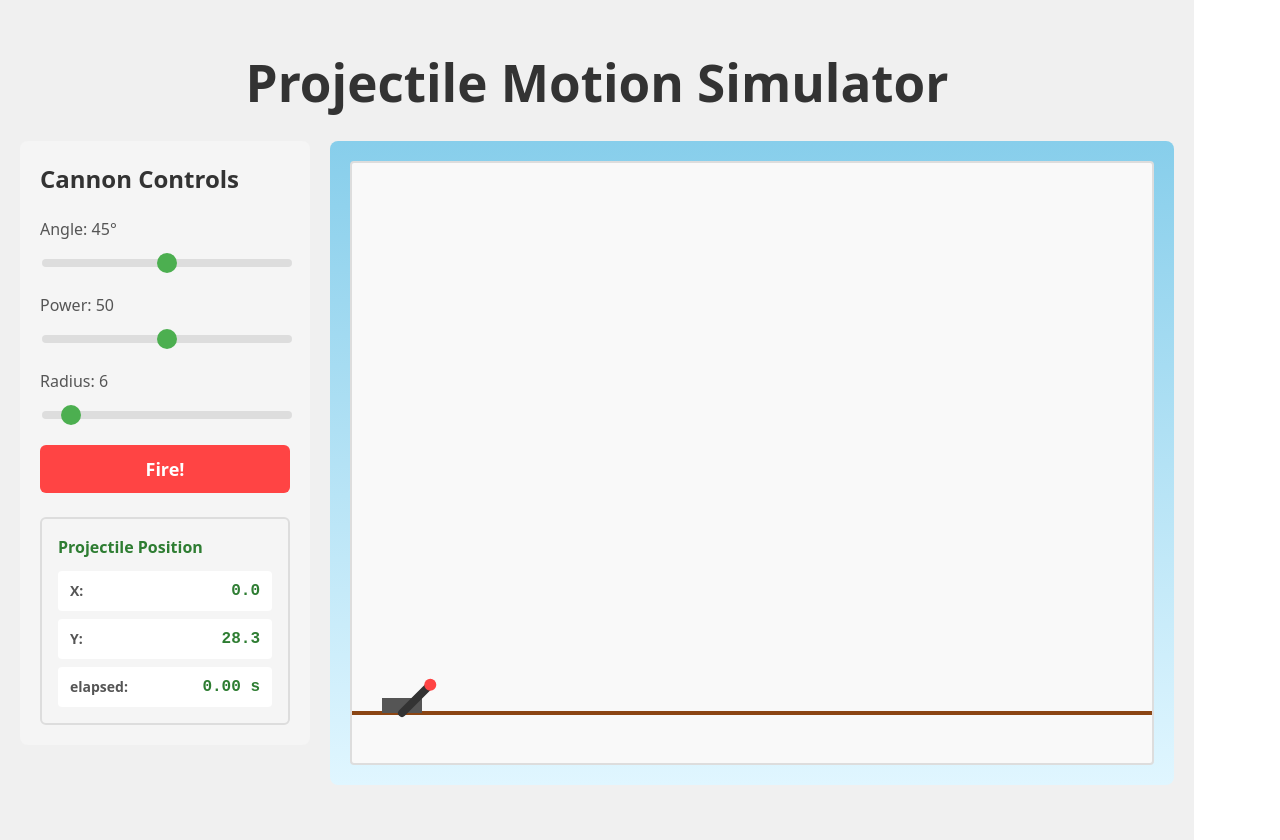
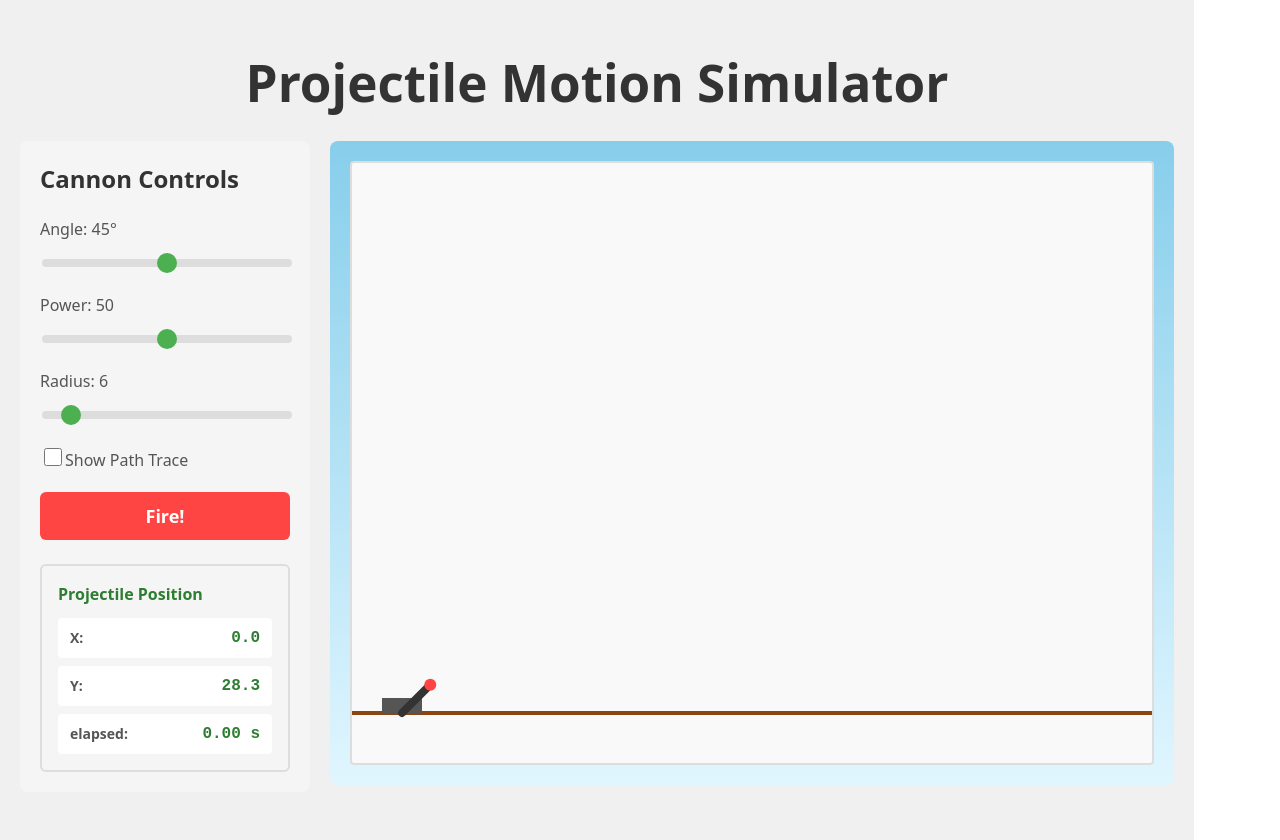
Before and after one commit to ksci/projectile-motion, a React (Vite) app: page / in a window 1280 px wide. Built offline with nearby package versions, Linux system fonts and the light colour scheme.

Commit message:
add projectile path

```diff
--- a/src/App.tsx
+++ b/src/App.tsx
@@ -14,6 +14,8 @@ function App() {
   const [power, setPower] = useState(50)
   const [projectileRadius, setRadius] = useState(6)
   const [timeElapsed, setElapsed] = useState(0)
+  const [showPath, setShowPath] = useState(false)
+  const [pathPoints, setPathPoints] = useState<Array<{ x: number; y: number }>>([])
 
   // Initialize projectile at end of cannon barrel
   const initialAngleRad = (45 * Math.PI) / 180
@@ -55,11 +57,20 @@ function App() {
         setProjectileX(x)
         setProjectileY(y)
 
+        // Add point to path if tracing is enabled
+        if (showPath) {
+          setPathPoints(prev => [...prev, { x, y }])
+        }
+
         // Check if projectile has hit the ground (account for projectile radius)
         if (y + projectileRadius >= groundY) {
           // Projectile has landed
           setProjectileX(x)
           setProjectileY(groundY)
+          // Add final point to path if tracing is enabled
+          if (showPath) {
+            setPathPoints(prev => [...prev, { x, y: groundY }])
+          }
           setIsFlying(false)
           startTimeRef.current = null
           if (animationFrameRef.current) {
@@ -104,6 +115,8 @@ function App() {
     // Reset projectile position to end of cannon barrel
     setProjectileX(startX)
     setProjectileY(startY)
+    // Reset path points when firing
+    setPathPoints([{ x: startX, y: startY }])
     startTimeRef.current = null
     setIsFlying(true)
   }
@@ -112,11 +125,9 @@ function App() {
   // Use launch position if flying, otherwise use current angle
   const angleRad = (angle * Math.PI) / 180
   const currentCannonTipX = cannonX + barrelLength * Math.cos(angleRad)
-  const currentCannonTipY = groundY - barrelLength * Math.sin(angleRad)
 
   // Use launch position if projectile is flying, otherwise use current position
   const cannonTipX = isFlying ? launchCannonTipXRef.current : currentCannonTipX
-  const cannonTipY = isFlying ? launchCannonTipYRef.current : currentCannonTipY
 
   // Transform coordinates: ground is y=0, cannon tip is x=0
   // x_scaled = x_pixel - cannonTipX
@@ -141,6 +152,8 @@ function App() {
           projectileY={scaledY}
           timeInSeconds={timeElapsed}
           isFlying={isFlying}
+          showPath={showPath}
+          onShowPathChange={setShowPath}
         />
         <SimulationCanvas
           angle={angle}
@@ -148,6 +161,8 @@ function App() {
           projectileY={projectileY}
           isFlying={isFlying}
           radius={projectileRadius}
+          showPath={showPath}
+          pathPoints={pathPoints}
         />
       </div>
     </div>
--- a/src/components/CannonControls.css
+++ b/src/components/CannonControls.css
@@ -48,6 +48,31 @@
   background: #4CAF50;
   cursor: pointer;
   border: none;
+}
+
+.checkbox-label {
+  display: flex;
+  align-items: center;
+  gap: 8px;
+  cursor: pointer;
+  user-select: none;
+}
+
+.checkbox-label input[type="checkbox"] {
+  width: 18px;
+  height: 18px;
+  cursor: pointer;
+  accent-color: #4CAF50;
+}
+
+.checkbox-label input[type="checkbox"]:disabled {
+  cursor: not-allowed;
+  opacity: 0.6;
+}
+
+.checkbox-label span {
+  font-weight: 500;
+  color: #555;
 }
 
 .fire-button {
--- a/src/components/CannonControls.tsx
+++ b/src/components/CannonControls.tsx
@@ -13,6 +13,8 @@ interface CannonControlsProps {
   projectileY?: number
   timeInSeconds?: number,
   isFlying?: boolean
+  showPath?: boolean
+  onShowPathChange?: (show: boolean) => void
 }
 
 export default function CannonControls({
@@ -28,6 +30,8 @@ export default function CannonControls({
   projectileY,
   timeInSeconds,
   isFlying = false,
+  showPath = false,
+  onShowPathChange,
 }: CannonControlsProps) {
   return (
     <div className="cannon-controls">
@@ -79,6 +83,18 @@ export default function CannonControls({
         />
       </div>
 
+      <div className="control-group">
+        <label className="checkbox-label">
+          <input
+            type="checkbox"
+            checked={showPath}
+            onChange={(e) => onShowPathChange?.(e.target.checked)}
+            disabled={disabled}
+          />
+          <span>Show Path Trace</span>
+        </label>
+      </div>
+
       <button
         onClick={onFire}
         disabled={disabled}
--- a/src/components/SimulationCanvas.tsx
+++ b/src/components/SimulationCanvas.tsx
@@ -6,6 +6,8 @@ interface SimulationCanvasProps {
   projectileY: number
   isFlying: boolean
   radius: number
+  showPath?: boolean
+  pathPoints?: Array<{ x: number; y: number }>
 }
 
 export default function SimulationCanvas({
@@ -14,6 +16,8 @@ export default function SimulationCanvas({
   projectileY,
   isFlying,
   radius,
+  showPath = false,
+  pathPoints = [],
 }: SimulationCanvasProps) {
   // Canvas dimensions
   const canvasWidth = 800
@@ -68,6 +72,18 @@ export default function SimulationCanvas({
           strokeLinecap="round"
         />
 
+        {/* Path trace */}
+        {showPath && pathPoints.length > 1 && (
+          <polyline
+            points={pathPoints.map(p => `${p.x},${p.y}`).join(' ')}
+            fill="none"
+            stroke="#888"
+            strokeWidth="2"
+            strokeDasharray="4,4"
+            opacity="0.6"
+          />
+        )}
+
         {/* Projectile - always show if position is set, or when flying */}
         {(isFlying || (projectileX > 0 && projectileY > 0)) && (
           <circle
```
